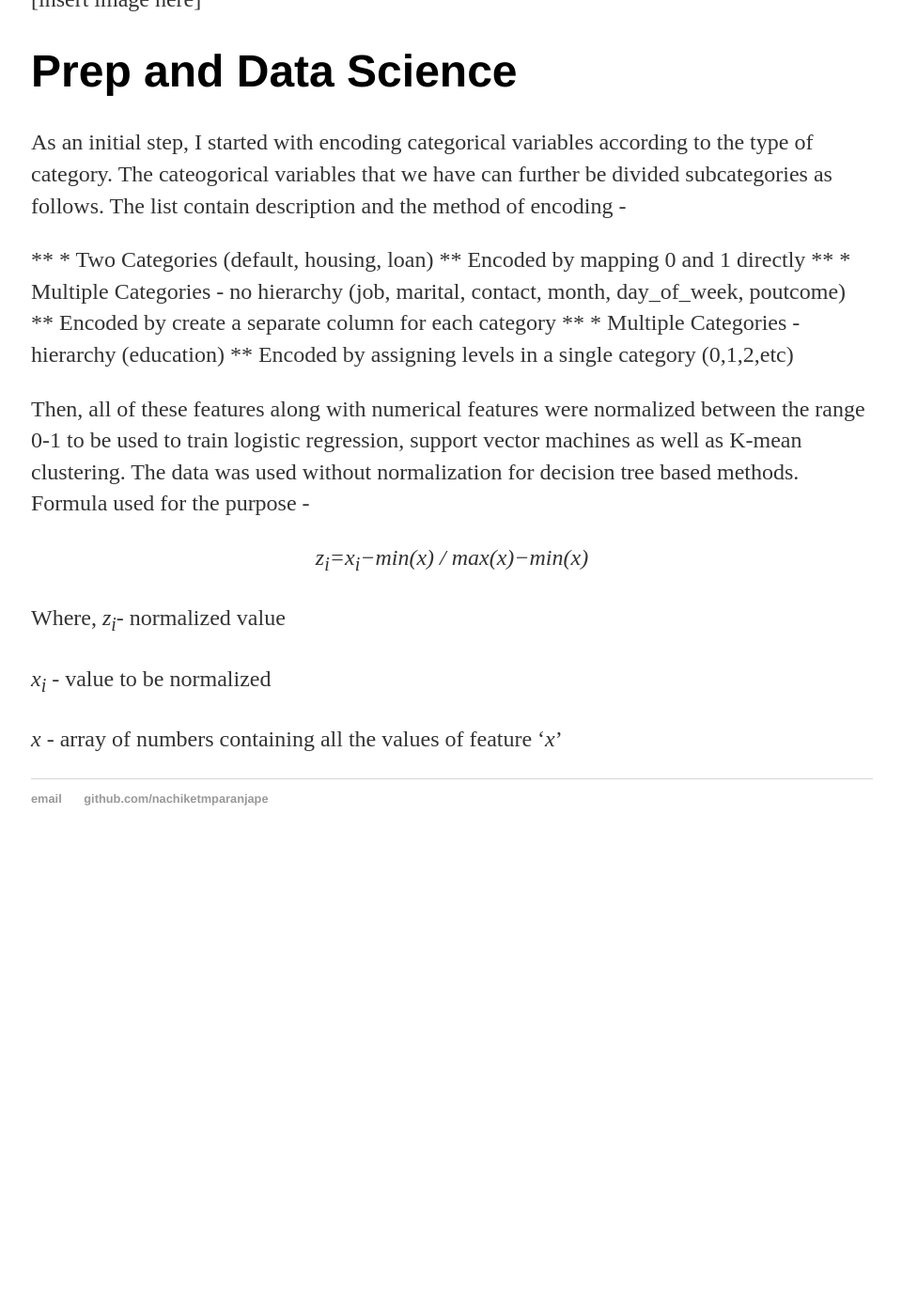
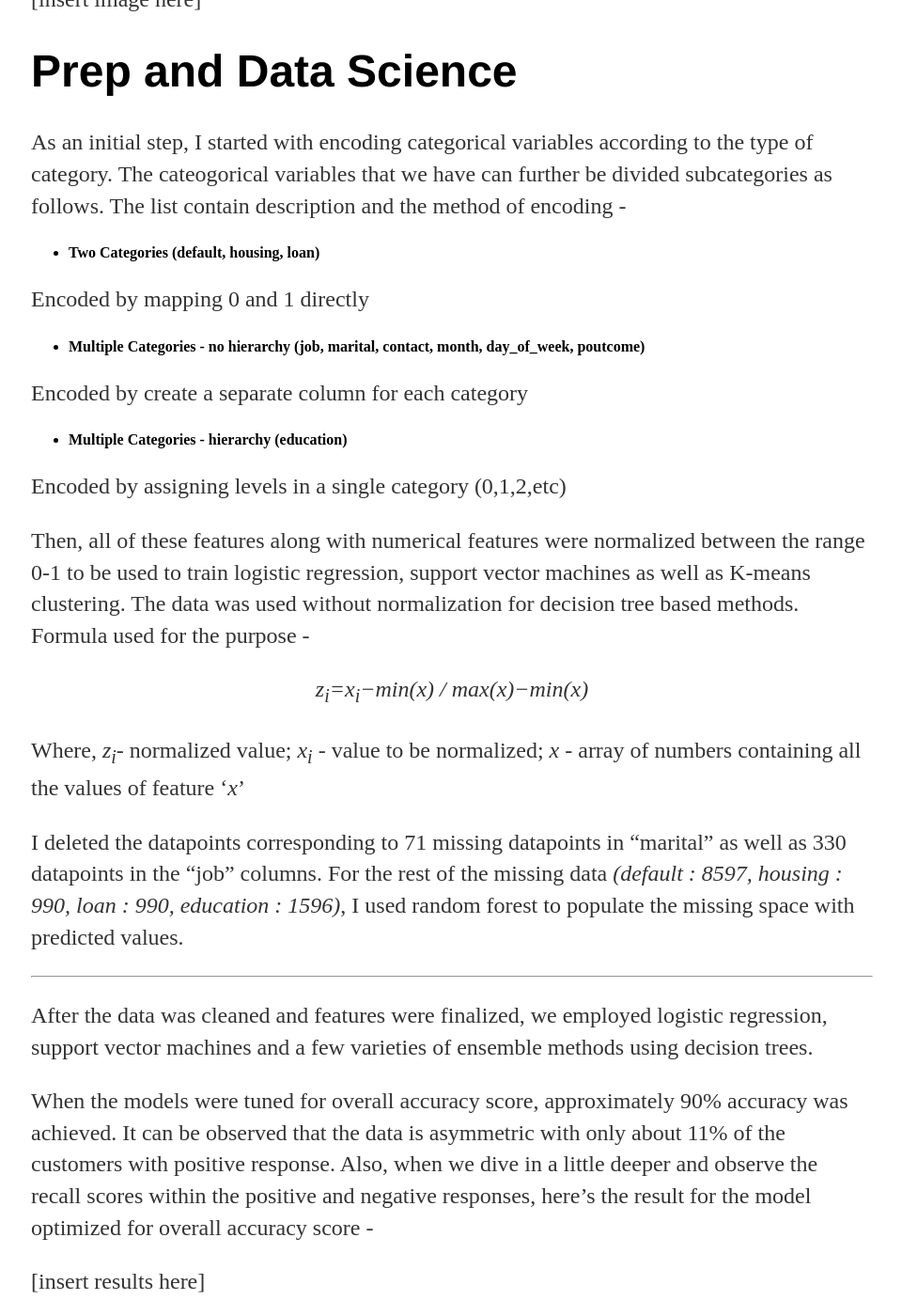
Before and after one commit to nachiketmparanjape2/nachiketmparanjape2.github.io, a Jekyll site: the page built from _posts/2017-08-23-Direct-Marketing-Binary-Prediction.md, in a window 1280 px wide and 1400 px high, scrolled down 3654 px. Shown: the whole window at 94% size, without its empty margins (159-1119 px from the left). Built offline with Jekyll 4.4.1, drawn with Linux system fonts in a browser that asks for light colours; before the commit the page ends 4571 px from its top, so only the background shows below that; some of the changed text lies outside the part shown.

Commit message:
Update 2017-08-23-Direct-Marketing-Binary-Prediction.md

```diff
--- a/_posts/2017-08-23-Direct-Marketing-Binary-Prediction.md
+++ b/_posts/2017-08-23-Direct-Marketing-Binary-Prediction.md
@@ -98,19 +98,53 @@
 
 As an initial step, I started with encoding categorical variables according to the type of category. The cateogorical variables that we have can further be divided subcategories as follows. The list contain description and the method of encoding -
 
-** * Two Categories (default, housing, loan) **
+ * **Two Categories (default, housing, loan)**
+
 Encoded by mapping 0 and 1 directly
-** * Multiple Categories - no hierarchy (job, marital, contact, month, day_of_week, poutcome) **
+* **Multiple Categories - no hierarchy (job, marital, contact, month, day_of_week, poutcome)**
+
 Encoded by create a separate column for each category
-** * Multiple Categories - hierarchy (education) **
+* **Multiple Categories - hierarchy (education)**
+
 Encoded by assigning levels in a single category (0,1,2,etc)
 
-Then, all of these features along with numerical features were normalized between the range 0-1 to be used to train logistic regression, support vector machines as well as K-mean clustering. The data was used without normalization for decision tree based methods. Formula used for the purpose -
+Then, all of these features along with numerical features were normalized between the range 0-1 to be used to train logistic regression, support vector machines as well as K-means clustering. The data was used without normalization for decision tree based methods. Formula used for the purpose -
 
 <p align="center"><em> z<sub>i</sub>=x<sub>i</sub>−min(x) / max(x)−min(x) </em></p>
 
-Where,   *z<sub>i</sub>*- normalized value
+Where,  *z<sub>i</sub>*- normalized value;     *x<sub>i</sub>* - value to be normalized;     *x* - array of numbers containing all the values of feature '*x*'
 
-*x<sub>i</sub>* - value to be normalized
 
-*x* - array of numbers containing all the values of feature '*x*'
+I deleted the datapoints corresponding to 71 missing datapoints in "marital" as well as 330 datapoints in the "job" columns. For the rest of the missing data _(default : 8597, housing : 990, loan : 990, education : 1596)_, I used random forest to populate the missing space with predicted values.
+
+------
+
+After the data was cleaned and features were finalized, we employed logistic regression, support vector machines and a few varieties of ensemble methods using decision trees.
+
+When the models were tuned for overall accuracy score, approximately 90% accuracy was achieved. It can be observed that the data is asymmetric with only about 11% of the customers with positive response. Also, when we dive in a little deeper and observe the recall scores within the positive and negative responses, here’s the result for the model optimized for overall accuracy score -
+
+[insert results here]
+
+As we can see from the data, although the accuracy score is good, we see 80% of the positives wrongly predicted as negatives. To put that in other words, we still have a large proportion of false negative and for our prediction model to be more useful we need to minimize that number, which implies maximizing recall while minimizing the possible increase in false positives. But, in our case, even if we end up increasing comparable numbers of false positives and true positives, it will still be more useful to us than the current model.
+
+#### Hence, to improve recall I used a two step-approach -
+
+##### New Features
+
+**1. I binned a few numerical features to convert them to categorical as follows -**
+
+1) pdayscat - Converted pdays into a binary category
+      1) Customer was not contacted for previous campaign (pdays = 999)
+      2) Customer was contacted for previous campaign (pdays != 999)
+2) agecat - Converted age into 3 categories based on observation
+      1) age <= 23
+      2) 23 < age < 62
+      3) age >= 62
+3) campcat - Converted Campaign (number of contacts performed during this campaign and for this client) into a binary category based on observation
+      1) campaign <= 12
+      2) campaign > 12
+
+**2. lustering for Feature Extraction -**
+    I used two variables - age and campaign, performed clustering on them by manually seeding 4 centroids for 4 clusters to create another feature based on observation. The following figure to the left contains a scatter plot of the two variables with the hue of the response variable and the one to the right contains a scatter plot showing the clusters -
+
+[insert image here]
```
